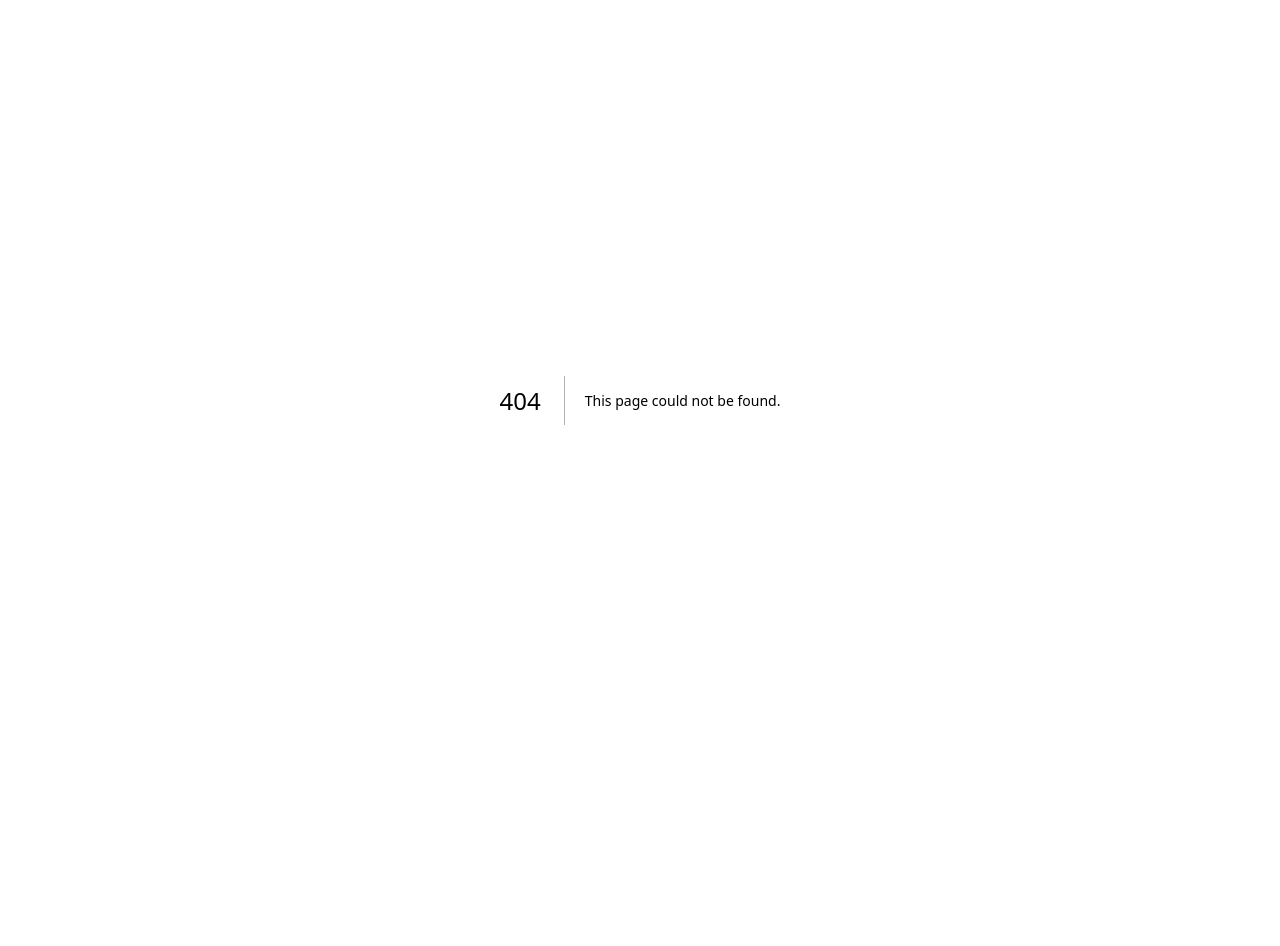
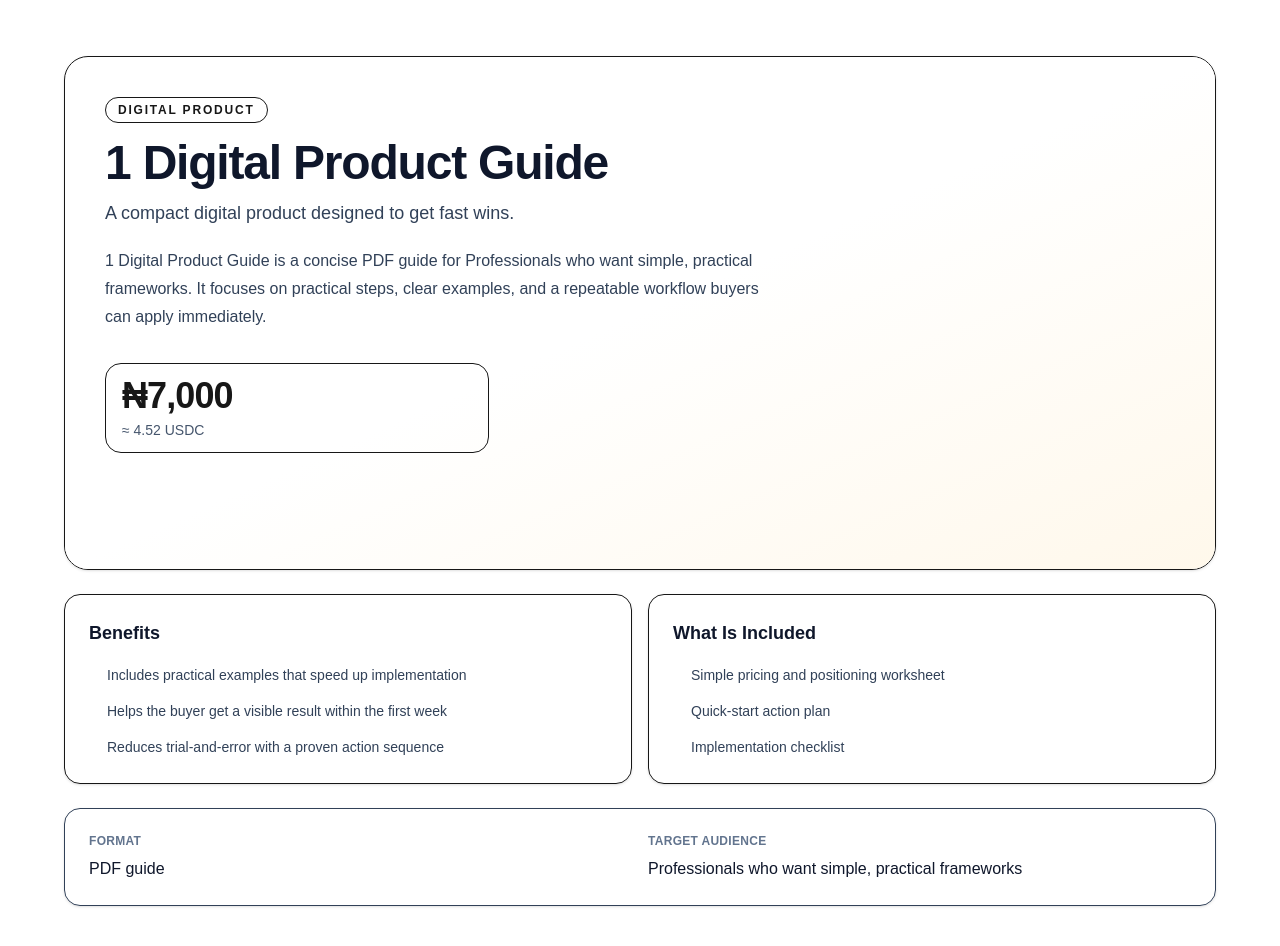
Before and after one commit to Saber1Y/Agent-Casha, a Next.js app: page /p/1 in a window 1280 px wide. Before the commit this address had no page. Shown: the top 946 px of the page. Before the commit the page ends 800 px from the top, so only its background shows below. Built offline with nearby package versions, Linux system fonts and the light colour scheme.

Commit message:
feat: add public product page route

```diff
--- /dev/null
+++ b/app/p/[slug]/page.tsx
@@ -0,0 +1,33 @@
+import ProductPreview from "@/components/ProductPreview";
+import { buildPublicFallbackFromSlug } from "@/lib/mock-data";
+import { getProductBySlug } from "@/lib/mock-store";
+import type { ProductFields } from "@/lib/types";
+
+type PublicProductPageProps = {
+  params: Promise<{
+    slug: string;
+  }>;
+};
+
+type PublicViewProduct = ProductFields & { slug: string };
+
+export default async function PublicProductPage({ params }: PublicProductPageProps) {
+  const { slug } = await params;
+  const storedProduct = getProductBySlug(slug);
+
+  const product: PublicViewProduct = storedProduct
+    ? {
+        ...storedProduct,
+        slug: storedProduct.slug,
+      }
+    : buildPublicFallbackFromSlug(slug);
+
+  const checkoutUrl =
+    storedProduct?.checkoutUrl ?? `https://checkout.locus.so/session/mock-${slug}`;
+
+  return (
+    <main className="flex-1 px-4 py-10 sm:px-6 lg:px-8 lg:py-14">
+      <ProductPreview buyHref={checkoutUrl} mode="public" product={product} />
+    </main>
+  );
+}
```
